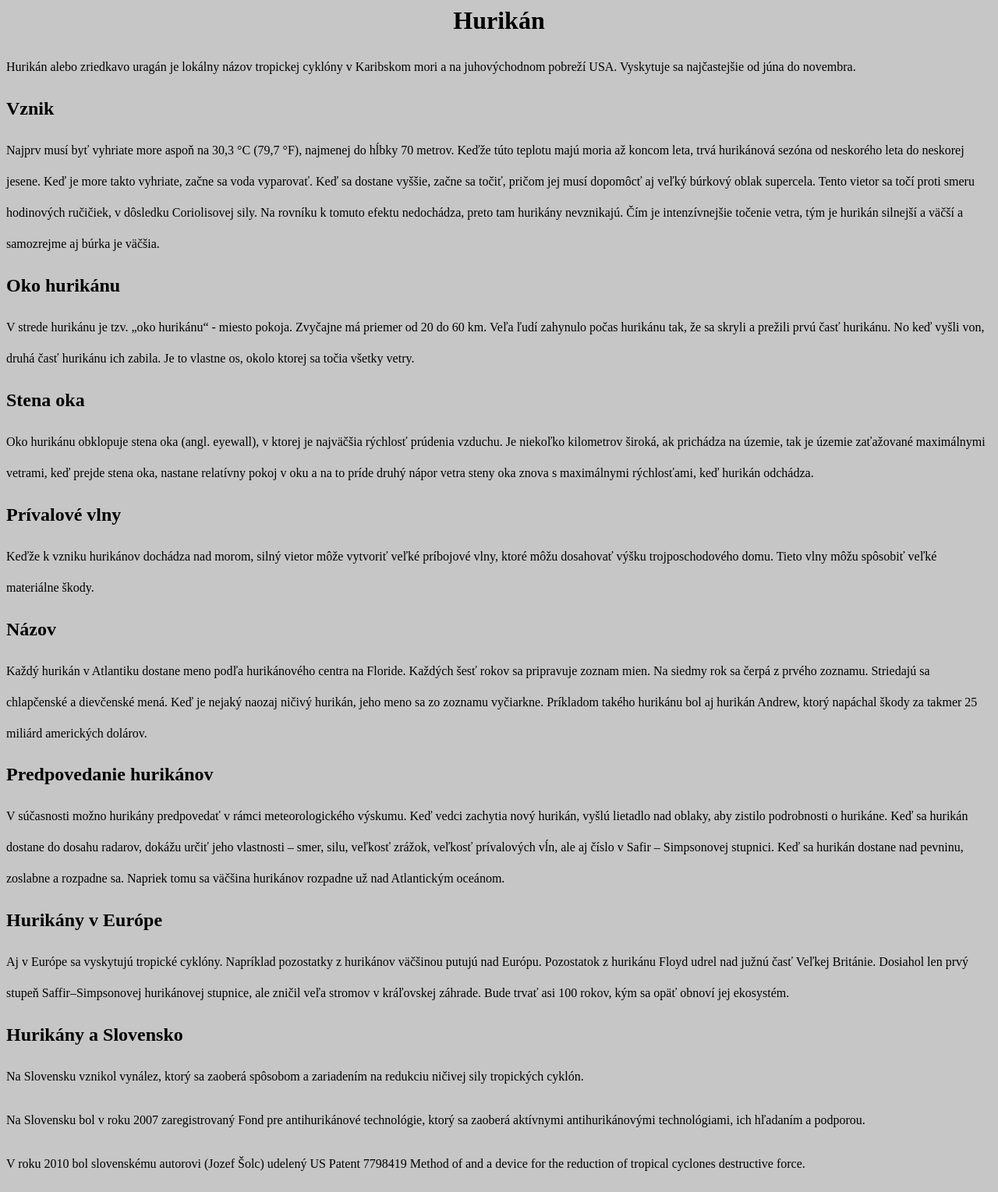
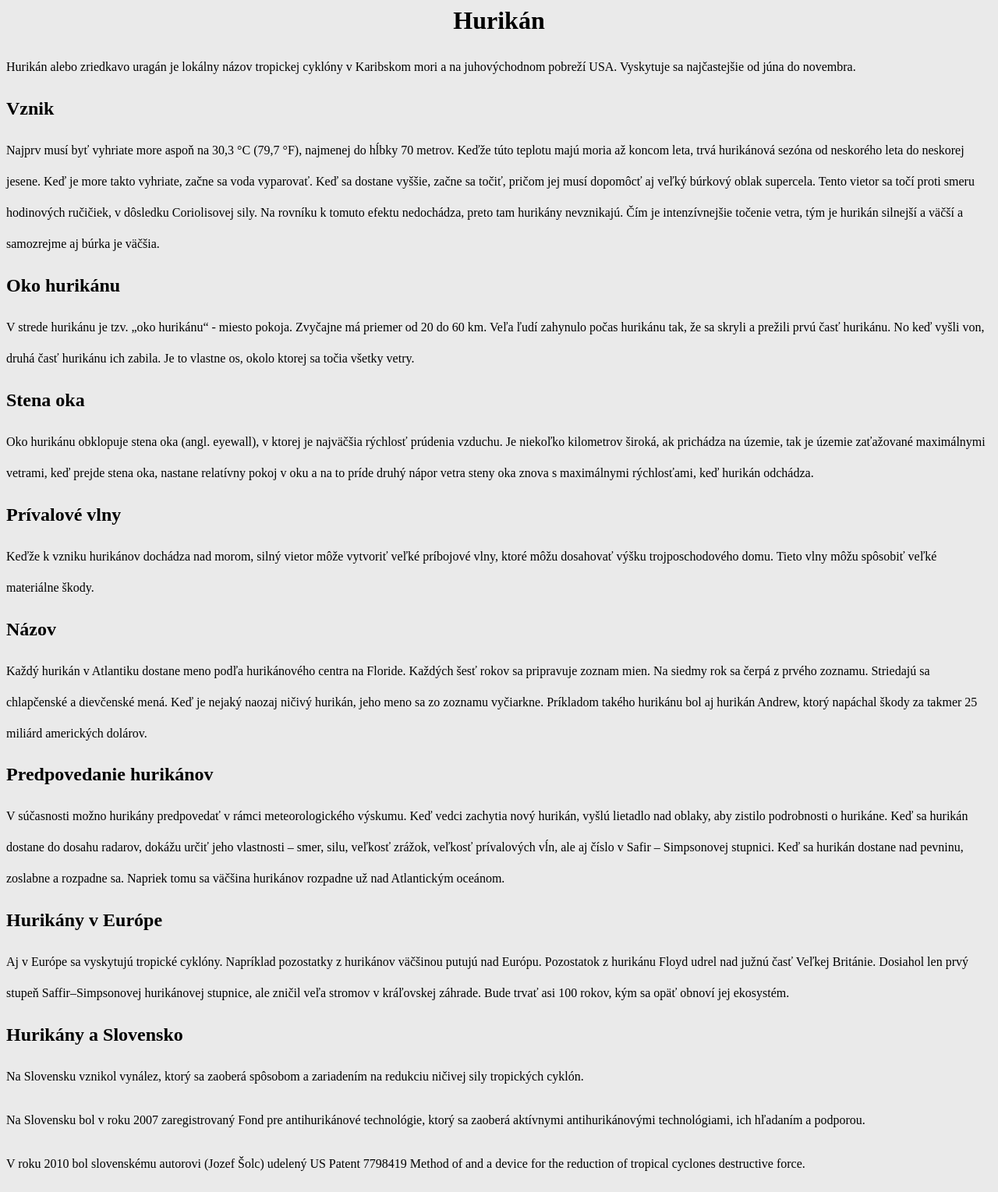
Before and after one commit to patro213/patro213.github.io, a Jekyll site: the page bakalarka_stranky/hurikan.html, which Jekyll copies as it is, in a window 1280 px wide. Shown: the whole page at 78% size. Built offline with Jekyll 4.4.1, drawn with Linux system fonts in a browser that asks for light colours.

Commit message:
Update hurikan.html

```diff
--- a/bakalarka_stranky/hurikan.html
+++ b/bakalarka_stranky/hurikan.html
@@ -10,7 +10,7 @@
 					text-align: center;
 			}
 			body {
-				background-color:#c6c6c6;
+				background-color:#eaeaea;
 			}
 		</style>
 	</head>
```
